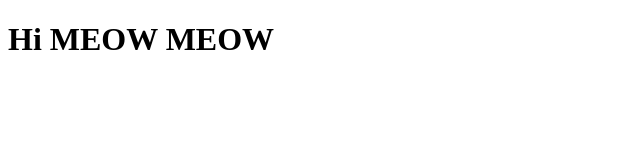
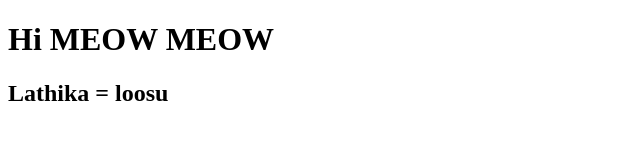
Before and after one commit to LathikaNayak3076/learningHtml, a plain HTML site: page index.html in a window 1280 px wide. Shown: the whole page, without its empty margins (0-640 px from the left). Drawn offline with Linux system fonts and the light colour scheme.

Commit message:
added h2 tag

```diff
--- a/index.html
+++ b/index.html
@@ -7,5 +7,6 @@
 </head>
 <body>
     <h1> Hi MEOW MEOW</h1>
+    <h2> Lathika = loosu </h2>
 </body>
 </html>
```
